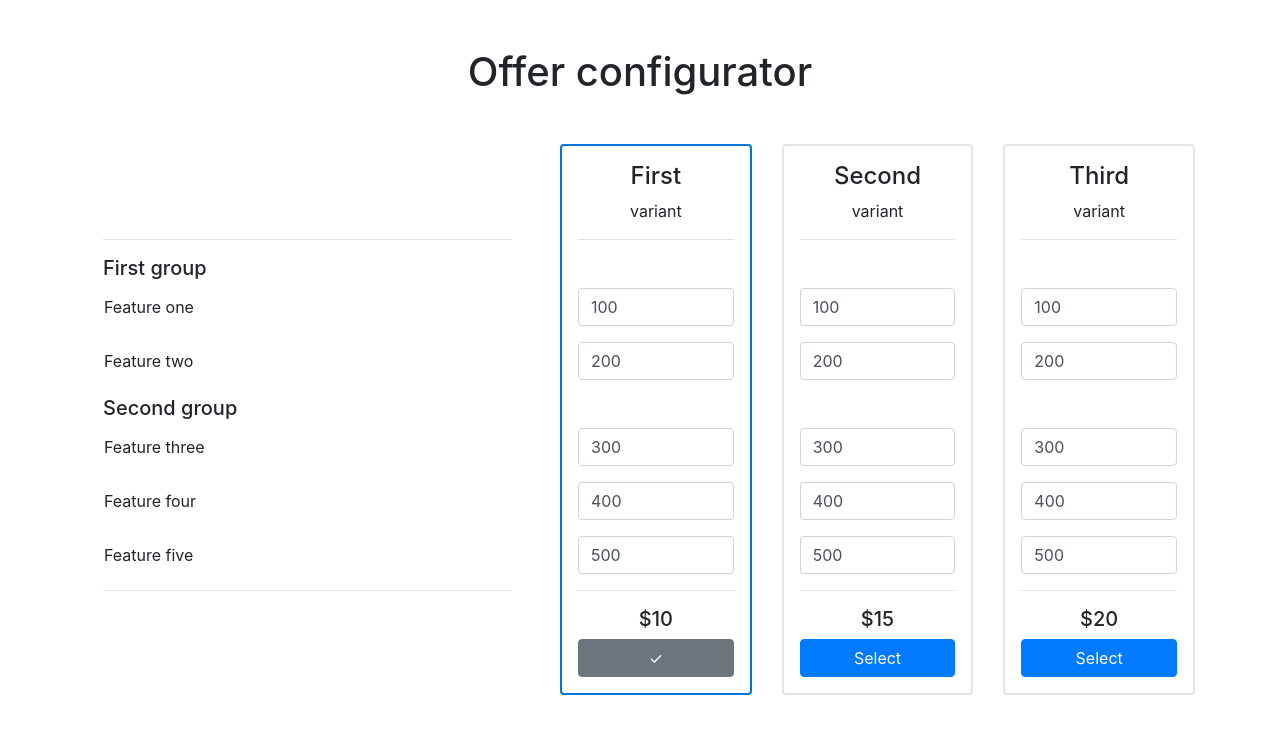
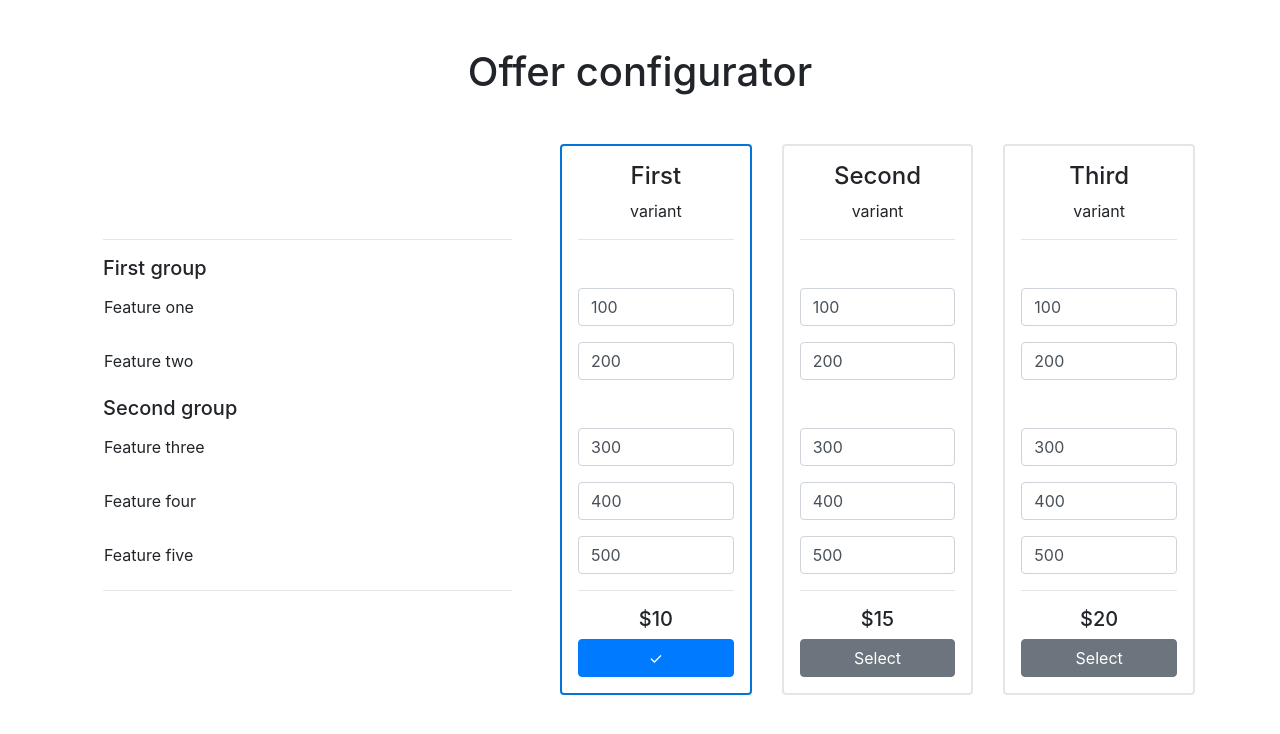
Before and after one commit to marcinmajkowski/angular-advanced-forms, an Angular app: page / in a window 1280 px wide. Shown: the top 734 px of the page. Built offline with nearby package versions, Linux system fonts and the light colour scheme.

Commit message:
Mark selected variant with primary color

```diff
--- a/src/app/offer-configurator/variant/variant.component.html
+++ b/src/app/offer-configurator/variant/variant.component.html
@@ -31,8 +31,8 @@
     <div>
       <h5>${{ variant.price }}</h5>
       <button class="btn btn-block"
-              [class.btn-primary]="!isSelected"
-              [class.btn-secondary]="isSelected"
+              [class.btn-primary]="isSelected"
+              [class.btn-secondary]="!isSelected"
               [disabled]="!form.valid || isDisabled">
         {{ isSelected ? '✓' : 'Select' }}
       </button>
```
